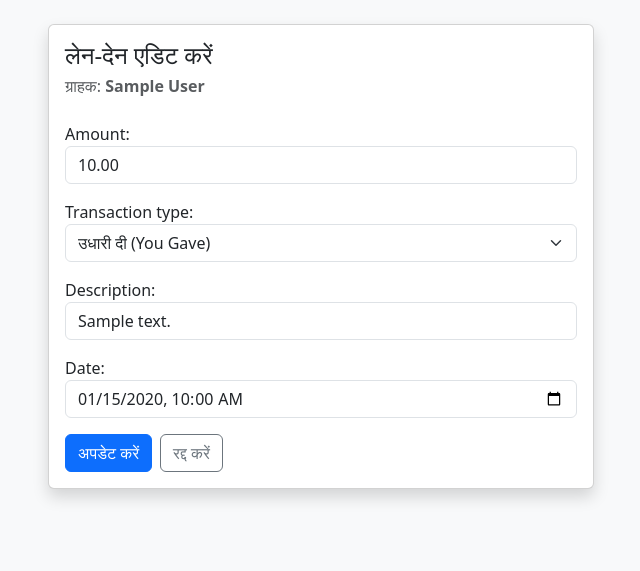
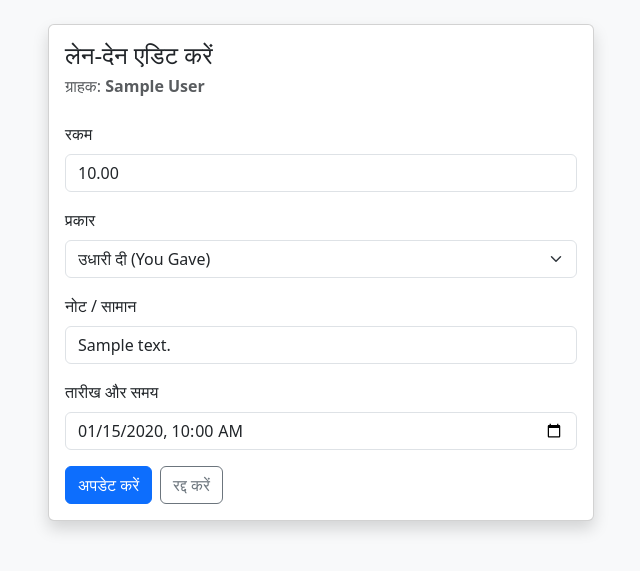
Before and after one commit to kbulbul026-coder/ledger-project, a Django app: page /edit-transaction/1/ in a window 1280 px wide. Shown: the part 56-627 px from the top of the page, without its empty margins (319-959 px from the left). Run offline with Django 5.2, Linux system fonts and the light colour scheme; a user stored in the database is signed in; tables that the repository leaves empty hold one stand-in row (values such as "Sample post").

Commit message:
Update edit_transaction.html

```diff
--- a/ledger/templates/ledger/edit_transaction.html
+++ b/ledger/templates/ledger/edit_transaction.html
@@ -7,9 +7,30 @@
                 <div class="card-body">
                     <h4 class="mb-1">लेन-देन एडिट करें</h4>
                     <p class="text-muted mb-4">ग्राहक: <strong>{{ customer.name }}</strong></p>
+
                     <form method="post">
                         {% csrf_token %}
-                        {{ form.as_p }}
+
+                        <div class="mb-3">
+                            <label class="form-label">रकम</label>
+                            {{ form.amount }}
+                        </div>
+
+                        <div class="mb-3">
+                            <label class="form-label">प्रकार</label>
+                            {{ form.transaction_type }}
+                        </div>
+
+                        <div class="mb-3">
+                            <label class="form-label">नोट / सामान</label>
+                            {{ form.description }}
+                        </div>
+
+                        <div class="mb-3">
+                            <label class="form-label">तारीख और समय</label>
+                            {{ form.date }}
+                        </div>
+
                         <div class="d-flex gap-2">
                             <button type="submit" class="btn btn-primary">अपडेट करें</button>
                             <a href="{% url 'customer_detail' customer.id %}" class="btn btn-outline-secondary">रद्द करें</a>
```
